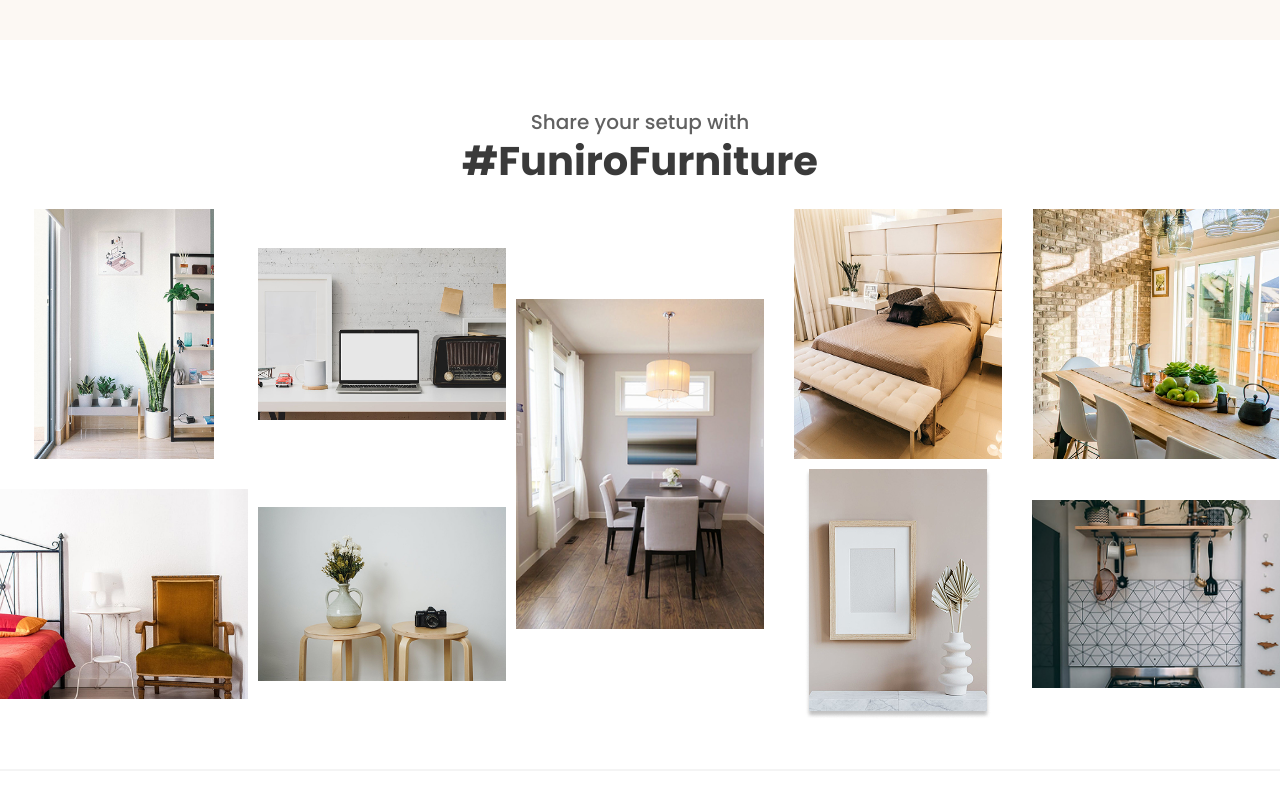
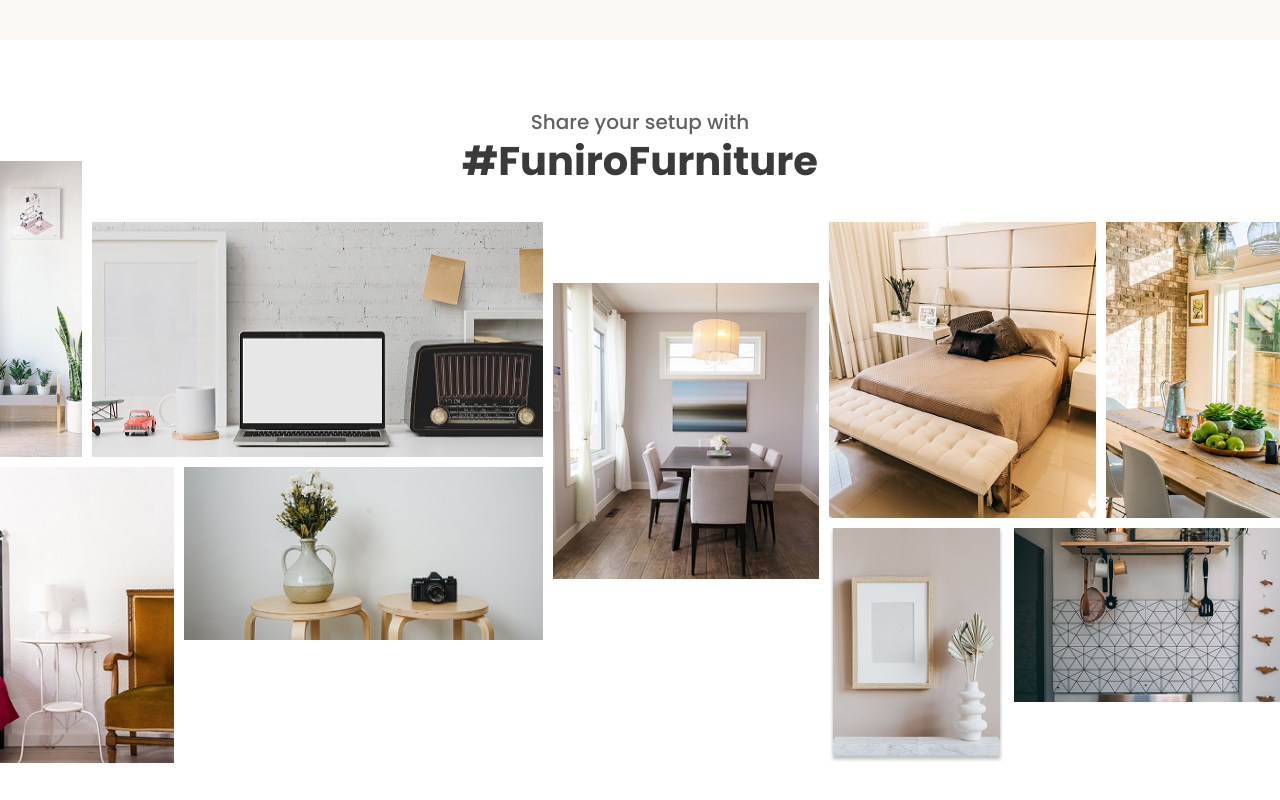
Before and after one commit to freund82/furnitureFurniro, a React (Vite) app: page / in a window 1280 px wide. Shown: the part 3680-4480 px from the top of the page. Built offline with nearby package versions, Linux system fonts and the light colour scheme.

Commit message:
Почти идеальный раздел с изображениями с CSS grid

```diff
--- a/src/pages/Home.jsx
+++ b/src/pages/Home.jsx
@@ -265,15 +265,15 @@
             <h2 className="furniture-section-title">#FuniroFurniture</h2>
           </div>
           <div className="furniture-section-grid">
-            <img className="furniture-section-grid-item" src="/furnitureImages/funiroFurniture/image36.jpg" alt="Furniture36" />
-            <img className="furniture-section-grid-item" src="/furnitureImages/funiroFurniture/image38.jpg" alt="Furniture38" />
-            <img className="furniture-section-grid-item middle" src="/furnitureImages/funiroFurniture/image40.jpg" alt="Furniture40" />
-            <img className="furniture-section-grid-item" src="/furnitureImages/funiroFurniture/image43.jpg" alt="Furniture43" />
-            <img className="furniture-section-grid-item" src="/furnitureImages/funiroFurniture/image45.jpg" alt="Furniture45" />
-            <img className="furniture-section-grid-item" src="/furnitureImages/funiroFurniture/image37.jpg" alt="Furniture37" />
-            <img className="furniture-section-grid-item" src="/furnitureImages/funiroFurniture/image39.jpg" alt="Furniture39" />
-            <img className="furniture-section-grid-item" src="/furnitureImages/funiroFurniture/image41.jpg" alt="Furniture41"/>
-            <img className="furniture-section-grid-item" src="/furnitureImages/funiroFurniture/image44.jpg" alt="Furniture44" />
+            <img className="furniture-section-grid-item first" src="/furnitureImages/funiroFurniture/image36.jpg" alt="Furniture36" />
+            <img className="furniture-section-grid-item second" src="/furnitureImages/funiroFurniture/image38.jpg" alt="Furniture38" />
+            <img className="furniture-section-grid-item third" src="/furnitureImages/funiroFurniture/image40.jpg" alt="Furniture40" />
+            <img className="furniture-section-grid-item fourth" src="/furnitureImages/funiroFurniture/image43.jpg" alt="Furniture43" />
+            <img className="furniture-section-grid-item fifth" src="/furnitureImages/funiroFurniture/image45.jpg" alt="Furniture45" />
+            <img className="furniture-section-grid-item six" src="/furnitureImages/funiroFurniture/image37.jpg" alt="Furniture37" />
+            <img className="furniture-section-grid-item seven" src="/furnitureImages/funiroFurniture/image39.jpg" alt="Furniture39" />
+            <img className="furniture-section-grid-item eight" src="/furnitureImages/funiroFurniture/image41.jpg" alt="Furniture41"/>
+            <img className="furniture-section-grid-item nine" src="/furnitureImages/funiroFurniture/image44.jpg" alt="Furniture44" />
           </div>
         </section>
       </Layout>
--- a/src/pages/home.css
+++ b/src/pages/home.css
@@ -480,14 +480,14 @@
             font-size:var(--40px);
             font-weight:700;
             color:var(--lightLightBlack);
-            margin-bottom:2.4rem;
+            margin-bottom:-2.4rem;
             line-height:1.2;
         }
 
         & .furniture-section-grid{
             display: grid;
-            grid-template-columns:  repeat(5, 1fr);
-            grid-auto-rows: 250px;
+            grid-template-columns:  repeat(14, 1fr);
+            grid-template-rows: repeat(10, 4vw);
             grid-gap: 1rem;
             overflow: hidden;
             align-items: end;
@@ -496,18 +496,66 @@
          & .furniture-section-grid-item{
             width: 100%;
             height:100%;
-            object-fit: contain;
-            object-position: center;
-             overflow: hidden;
+            object-fit: cover;
+            overflow: hidden;
          }
 
          & .first{
-            grid-column: 2;
+            grid-column-start: 1;
+            grid-column-end: 2;
+            grid-row-start: 1;
+            grid-row-end: 6;
+            overflow: hidden;
          }
 
-         & .middle{
-            grid-column: 3;
-            grid-row: span 2;
+         & .second{
+            grid-column-start: 2;
+            grid-column-end: 7;
+            grid-row-start: 2;
+            grid-row-end: 6;
+         }
+
+         & .third{
+            grid-column-start: 7;
+            grid-column-end: 10;
+            grid-row-start: 3;
+            grid-row-end: 8;
+         }
+         & .fourth{
+            grid-column-start: 10;
+            grid-column-end: 13;
+            grid-row-start: 2;
+            grid-row-end: 7;
+         }
+          & .fifth{
+            grid-column-start: 13;
+            grid-column-end: 15;
+            grid-row-start: 2;
+            grid-row-end: 7;
+         }
+         & .six{
+            grid-column-start: 1;
+            grid-column-end: 3;
+            grid-row-start: 6;
+            grid-row-end: 11;
+         }
+         & .seven{
+            grid-column-start: 3;
+            grid-column-end: 7;
+            grid-row-start: 6;
+            grid-row-end: 9;
+         }
+          & .eight{
+            grid-column-start: 10;
+            grid-column-end: 12;
+            grid-row-start: 7;
+            grid-row-end: 11;
+         }
+         & .nine{
+            grid-column-start: 12;
+            grid-column-end: 15;
+            grid-row-start: 7;
+            grid-row-end: 10;
          }
     }
 
```
